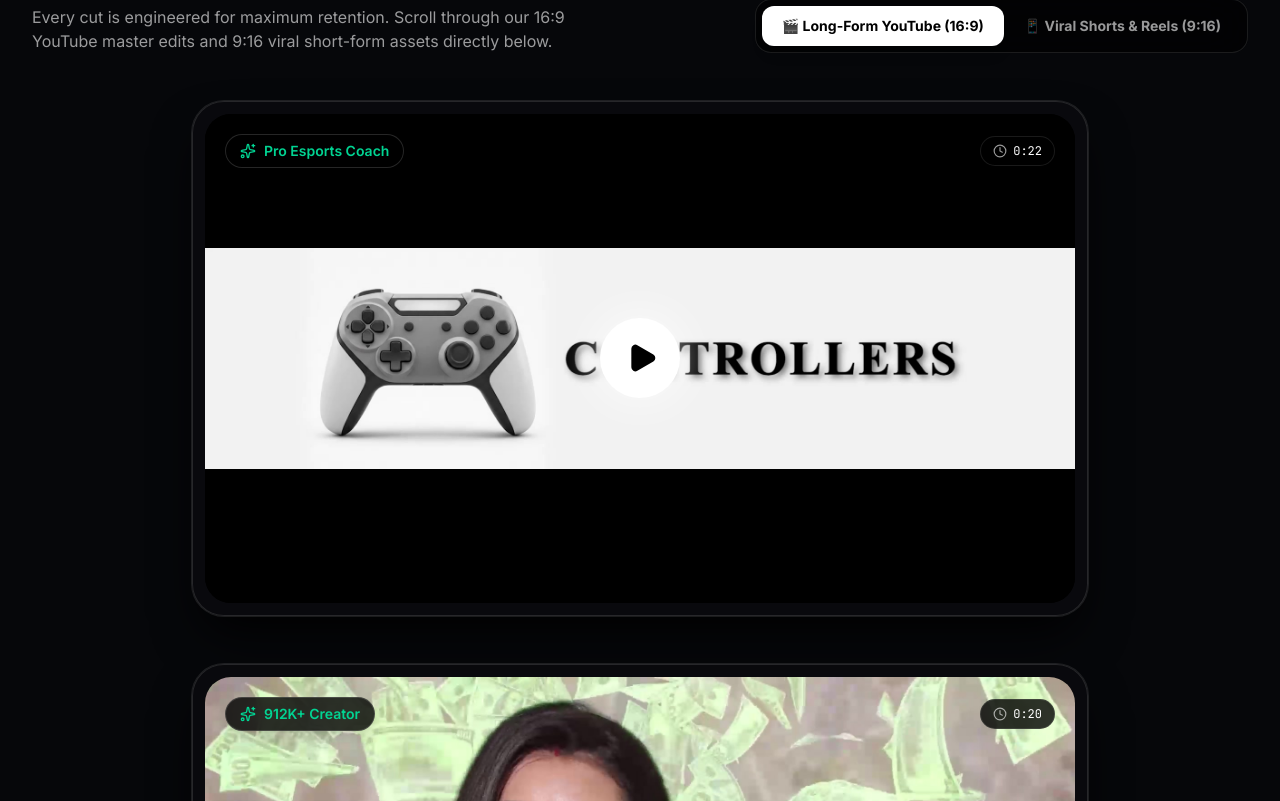
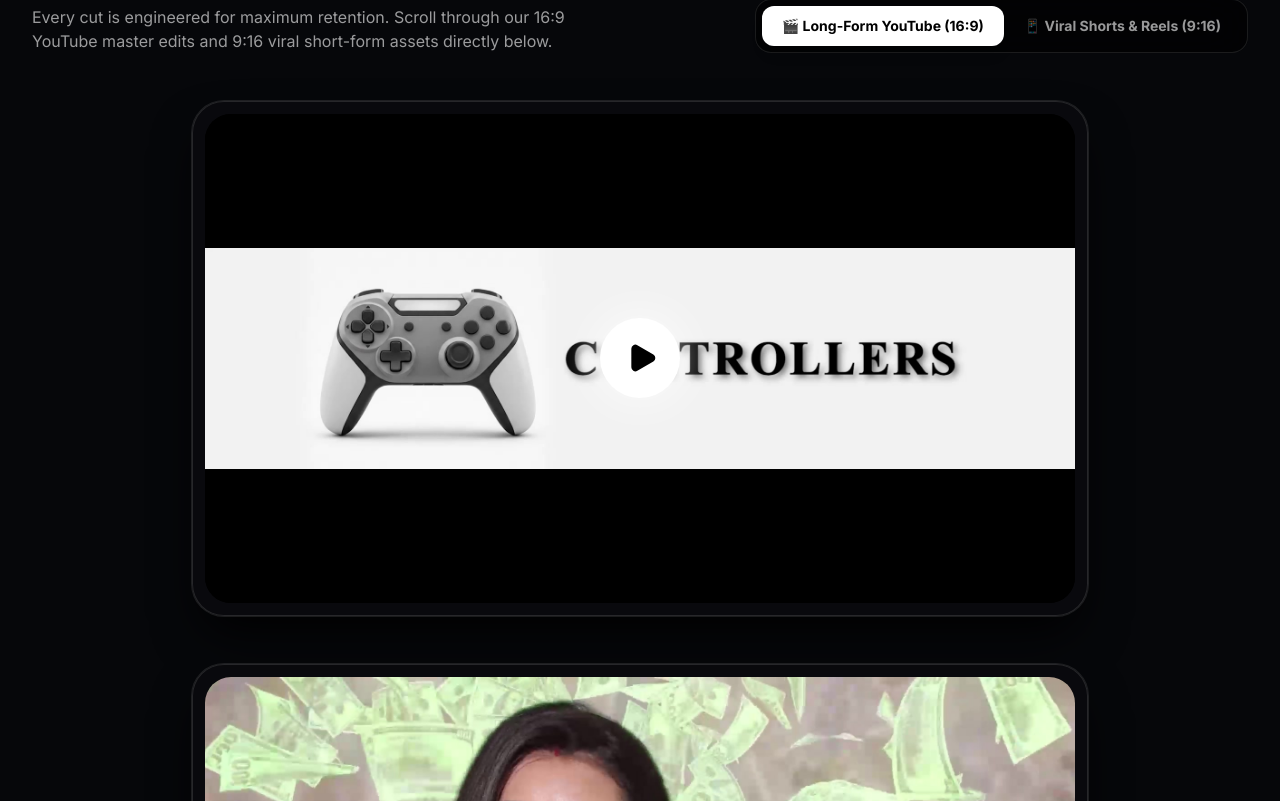
Before and after one commit to harzhx/harzh-agency, a React (Vite) app: page / in a window 1280 px wide. Shown: the part 3119-3920 px from the top of the page. Built offline with nearby package versions, Linux system fonts and the light colour scheme.

Commit message:
style: 100% clean cinema video player showroom (zero top badges, pure hover metadata)

```diff
--- a/src/components/WorkSection.tsx
+++ b/src/components/WorkSection.tsx
@@ -125,20 +125,7 @@ export const WorkSection: React.FC<WorkSectionProps> = ({
                           </div>
                         </div>
 
-                        {/* Top Badges (Subtle & Floating Creator Proof - Hidden on Mobile for Pure Clean Frame) */}
-                        <div className="hidden sm:flex absolute top-4 left-4 right-4 sm:top-5 sm:left-5 sm:right-5 items-center justify-between z-10 pointer-events-none">
-                          <div className="flex items-center gap-2 bg-black/80 backdrop-blur-md px-3.5 py-1.5 rounded-full border border-white/15 text-emerald-400 text-xs sm:text-sm font-semibold shadow-lg">
-                            <Sparkles className="w-3.5 h-3.5 sm:w-4 sm:h-4 text-emerald-400" />
-                            <span>{item.proofBadge || item.channelSubscribers}</span>
-                          </div>
-
-                          <div className="flex items-center gap-1.5 bg-black/80 backdrop-blur-md px-3 py-1.5 rounded-full border border-white/10 text-white text-xs font-mono">
-                            <Clock className="w-3.5 h-3.5 text-white/60" />
-                            <span>{item.duration}</span>
-                          </div>
-                        </div>
-
-                        {/* Bottom In-Frame Telemetry Overlay (HOVER ONLY - No Views Counter) */}
+                        {/* Bottom In-Frame Telemetry Overlay (HOVER ONLY) */}
                         <div className="absolute bottom-4 left-4 right-4 sm:bottom-6 sm:left-6 sm:right-6 z-10 pointer-events-none opacity-0 group-hover:opacity-100 transform translate-y-2 group-hover:translate-y-0 transition-all duration-300">
                           <div className="flex flex-wrap items-center gap-2 text-xs sm:text-sm font-mono text-white/80 mb-1">
                             <span className="text-white font-semibold">{item.creator}</span>
@@ -190,17 +177,6 @@ export const WorkSection: React.FC<WorkSectionProps> = ({
                       />
                       <div className="absolute inset-0 bg-gradient-to-t from-black/95 via-black/25 to-black/30 opacity-0 group-hover:opacity-100 transition-opacity duration-300" />
 
-                      {/* Top Creator Proof Pill (Hidden on Mobile) */}
-                      <div className="hidden sm:flex absolute top-3 left-3 right-3 items-center justify-between z-10">
-                        <span className="flex px-3 py-1 rounded-full bg-black/80 backdrop-blur-md text-xs font-semibold text-emerald-400 border border-white/15 items-center gap-1.5">
-                          <Sparkles className="w-3 h-3 text-emerald-400" />
-                          <span>{item.channelSubscribers || "Viral Short"}</span>
-                        </span>
-                        <span className="px-2.5 py-1 rounded-lg bg-black/80 backdrop-blur-md text-[11px] font-mono text-white/80 border border-white/10">
-                          {item.duration}
-                        </span>
-                      </div>
-
                       {/* Glowing Center Play Button */}
                       <div className="absolute inset-0 flex items-center justify-center z-10">
                         <div className="w-14 h-14 rounded-full bg-white/95 text-black flex items-center justify-center shadow-[0_0_35px_rgba(255,255,255,0.7)] group-hover:scale-110 group-hover:bg-white transition-all duration-300">
@@ -208,7 +184,7 @@ export const WorkSection: React.FC<WorkSectionProps> = ({
                         </div>
                       </div>
 
-                      {/* Overlay Title on Thumbnail (HOVER ONLY - No Views Counter) */}
+                      {/* Overlay Title on Thumbnail (HOVER ONLY) */}
                       <div className="absolute bottom-3 left-3 right-3 z-10 opacity-0 group-hover:opacity-100 transform translate-y-2 group-hover:translate-y-0 transition-all duration-300">
                         <div className="flex items-center gap-2 mb-1">
                           <span className="text-xs font-semibold text-indigo-300 font-mono">{item.creator}</span>
```
